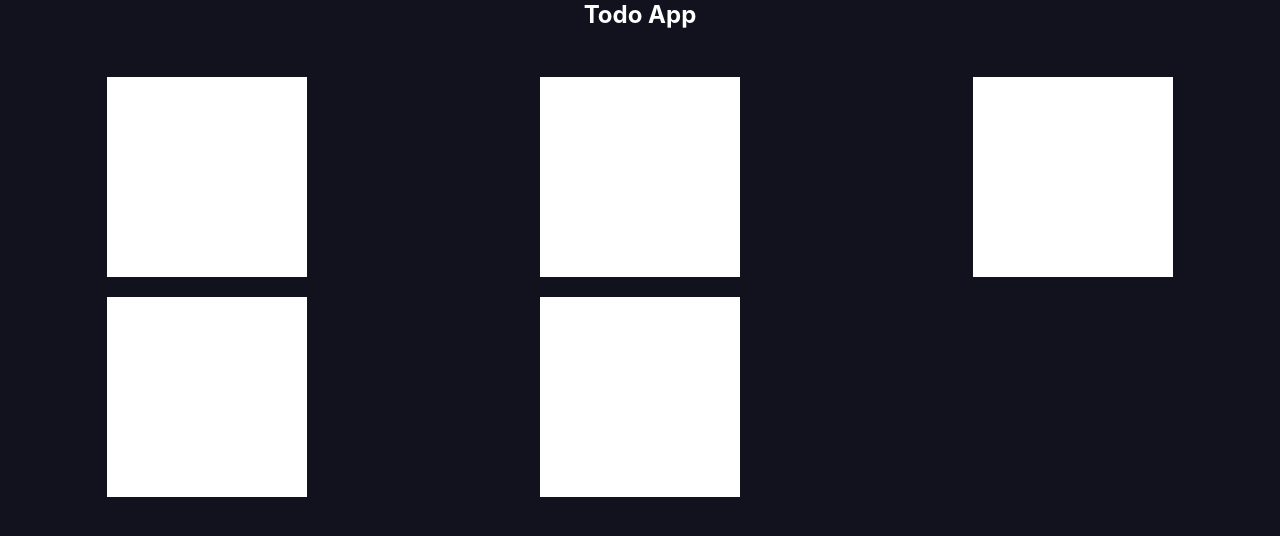
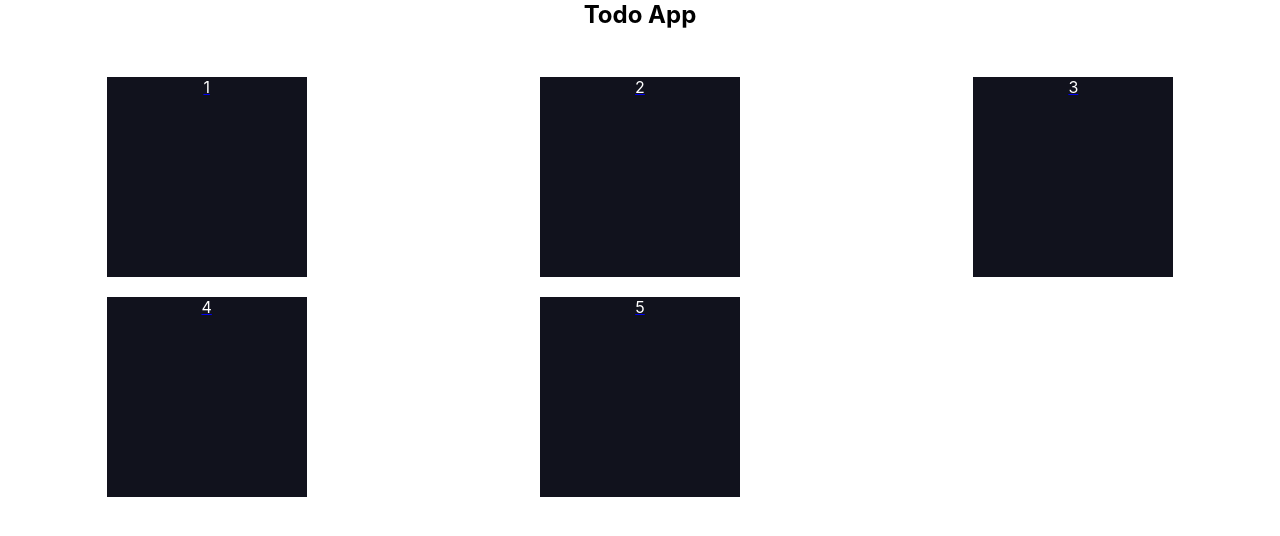
Before and after one commit to tamton-aquib/ToDo-Test, a React (Vite) app in the folder todo-frontend/: page / in a window 1280 px wide. Shown: the top 536 px of the page. Built offline with nearby package versions, Linux system fonts and the light colour scheme.

Commit message:
ref: modularise code + basic routing

```diff
--- a/todo-frontend/package.json
+++ b/todo-frontend/package.json
@@ -11,7 +11,8 @@
   },
   "dependencies": {
     "react": "^18.2.0",
-    "react-dom": "^18.2.0"
+    "react-dom": "^18.2.0",
+    "react-router-dom": "^6.22.3"
   },
   "devDependencies": {
     "@types/react": "^18.2.56",
--- a/todo-frontend/src/App.css
+++ b/todo-frontend/src/App.css
@@ -1,34 +1,9 @@
 * {
 	margin: 0px;
 	padding: 0px;
-	background-color: #11121d;
-	color: white;
 }
 
 .app-container {
 	min-height: 100vh;
 	text-align: center;
 }
-
-.add-project-button {
-	position: absolute;
-	right: 200px;
-	bottom: 200px;
-}
-
-.project-container {
-    display: grid;
-    grid-template-columns: repeat(3, 1fr); /* Three columns with equal width */
-    justify-content: center; /* Center the columns horizontally */
-    align-items: center; /* Center the items vertically */
-    grid-auto-rows: auto; /* Automatically create rows based on content */
-    gap: 20px; /* Gap between grid items */
-    margin: 3rem 0rem;
-}
-
-.project {
-	margin: 0 auto;
-	width: 200px;
-	height: 200px;
-	background: white;
-}
--- a/todo-frontend/src/App.jsx
+++ b/todo-frontend/src/App.jsx
@@ -1,22 +1,23 @@
 import './App.css';
+import { BrowserRouter as Router, Route, Routes } from 'react-router-dom';
+import Home from './views/Home';
+import Project from './views/Project';
 
 function App() {
 
 	return (
-		<div className='app-container'>
+		<Router>
+			<div className='app-container'>
+				<h2 className="app-heading">Todo App</h2>
+				<Routes>
 
-			<h2 className="app-heading">Todo App</h2>
+					<Route exact path='/' element={<Home />} />
+					<Route path='project/:projectId' element={<Project />} />
 
-			<div className="project-container">
-				<div className="project">Project1</div>
-				<div className="project">Project2</div>
-				<div className="project">Project3</div>
-				<div className="project">Project4</div>
-				<div className="project">Project5</div>
+					{/* <div className="add-project-button"> + </div> */}
+				</Routes>
 			</div>
-
-			{/* <div className="add-project-button"> + </div> */}
-		</div>
+		</Router>
 	)
 }
 
--- /dev/null
+++ b/todo-frontend/src/styles/Project.css
@@ -0,0 +1,30 @@
+.add-project-button {
+	position: absolute;
+	right: 200px;
+	bottom: 200px;
+}
+
+.project-container {
+    display: grid;
+    grid-template-columns: repeat(3, 1fr);
+    justify-content: center;
+    align-items: center;
+    grid-auto-rows: auto;
+    gap: 20px;
+    margin: 3rem 0rem;
+}
+
+.projectile {
+	margin: 0 auto;
+	width: 200px;
+	height: 200px;
+	background-color: #11121d;
+	color: white;
+	text-decoration: none;
+}
+
+.project {
+	margin: 0 auto;
+	width: 200px;
+	height: 200px;
+}
--- /dev/null
+++ b/todo-frontend/src/views/Home.jsx
@@ -0,0 +1,27 @@
+import { Link } from "react-router-dom";
+import "../styles/Project.css";
+
+const Home = () => {
+
+	return (
+		<div className="project-container">
+			<Link to={`/project/1`}>
+				<div className="projectile">1</div>
+			</Link>
+			<Link to={`/project/2`}>
+				<div className="projectile">2</div>
+			</Link>
+			<Link to={`/project/3`}>
+				<div className="projectile">3</div>
+			</Link>
+			<Link to={`/project/4`}>
+				<div className="projectile">4</div>
+			</Link>
+			<Link to={`/project/5`}>
+				<div className="projectile">5</div>
+			</Link>
+		</div>
+	)
+}
+
+export default Home;
--- /dev/null
+++ b/todo-frontend/src/views/Project.jsx
@@ -0,0 +1,15 @@
+import { useParams } from 'react-router-dom';
+import "../styles/Project.css";
+
+const Project = () => {
+	const { projectId } = useParams();
+	console.log("Id: ", projectId)
+
+	return (
+		<div className="project">
+			Echo: {projectId}
+		</div>
+	)
+}
+
+export default Project;
```
Also changed, not shown: 1 other file (tests, documents, lock files or other folders).
